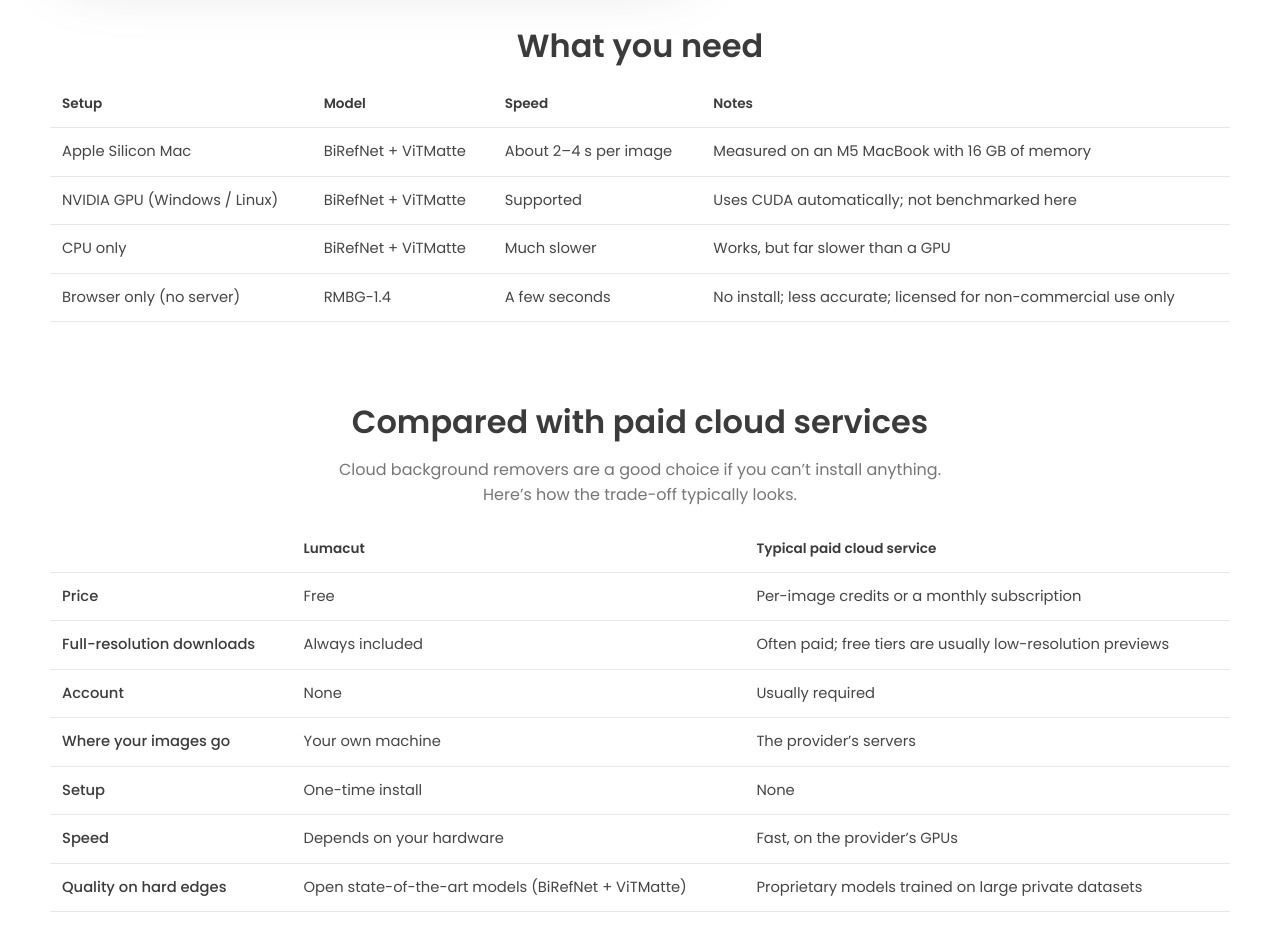
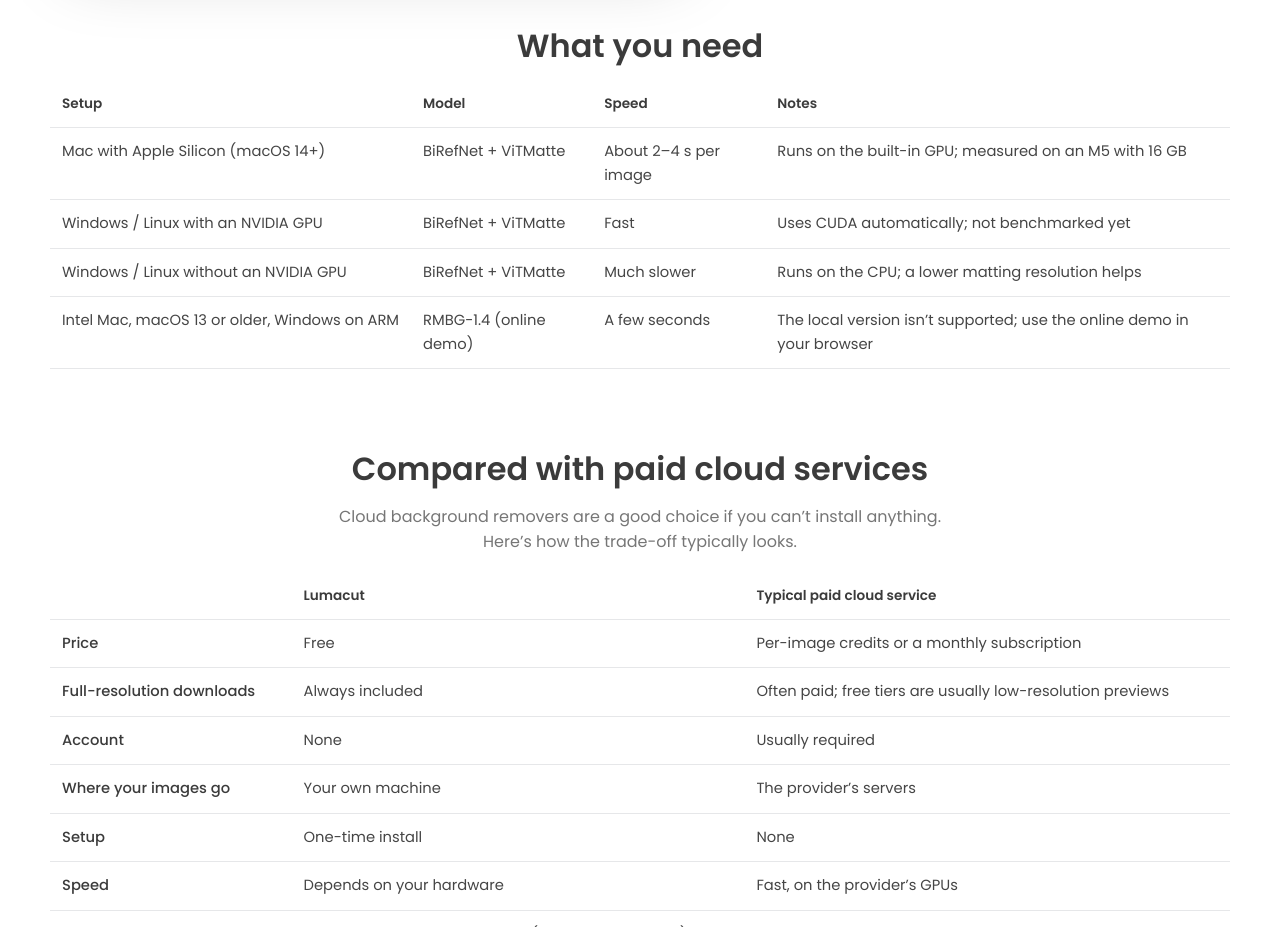
Before and after one commit to ihateSAS/lumacut, a website: page pricing.html in a window 1280 px wide. Shown: the part 820-1747 px from the top of the page. Drawn offline with Linux system fonts and the light colour scheme.

Commit message:
Clarify supported systems and expected speed

```diff
--- a/pricing.html
+++ b/pricing.html
@@ -53,10 +53,10 @@
       <table class="opts">
         <thead><tr><th>Setup</th><th>Model</th><th>Speed</th><th>Notes</th></tr></thead>
         <tbody>
-          <tr><td>Apple Silicon Mac</td><td>BiRefNet + ViTMatte</td><td>About 2–4 s per image</td><td>Measured on an M5 MacBook with 16 GB of memory</td></tr>
-          <tr><td>NVIDIA GPU (Windows / Linux)</td><td>BiRefNet + ViTMatte</td><td>Supported</td><td>Uses CUDA automatically; not benchmarked here</td></tr>
-          <tr><td>CPU only</td><td>BiRefNet + ViTMatte</td><td>Much slower</td><td>Works, but far slower than a GPU</td></tr>
-          <tr><td>Browser only (no server)</td><td>RMBG-1.4</td><td>A few seconds</td><td>No install; less accurate; licensed for non-commercial use only</td></tr>
+          <tr><td>Mac with Apple Silicon (macOS 14+)</td><td>BiRefNet + ViTMatte</td><td>About 2–4 s per image</td><td>Runs on the built-in GPU; measured on an M5 with 16 GB</td></tr>
+          <tr><td>Windows / Linux with an NVIDIA GPU</td><td>BiRefNet + ViTMatte</td><td>Fast</td><td>Uses CUDA automatically; not benchmarked yet</td></tr>
+          <tr><td>Windows / Linux without an NVIDIA GPU</td><td>BiRefNet + ViTMatte</td><td>Much slower</td><td>Runs on the CPU; a lower matting resolution helps</td></tr>
+          <tr><td>Intel Mac, macOS 13 or older, Windows on ARM</td><td>RMBG-1.4 (online demo)</td><td>A few seconds</td><td>The local version isn’t supported; use the online demo in your browser</td></tr>
         </tbody>
       </table>
     </div>
```
Also changed, not shown: README.md, 2 other files.
